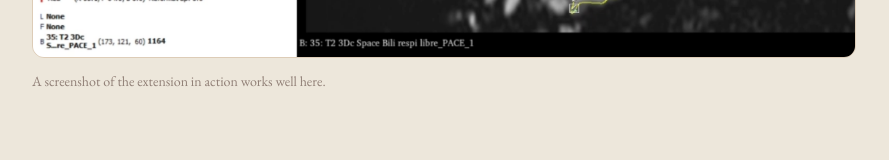
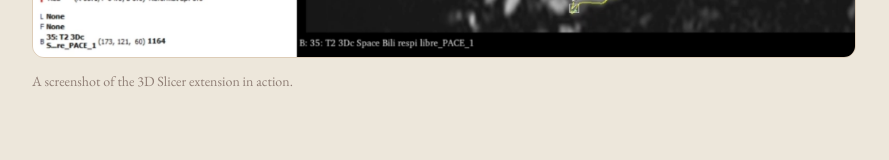
Before and after one commit to YaraIbrahimAnwar/portfolio, a Next.js app: page /vision in a window 1280 px wide. Shown: the part 2350-2510 px from the top of the page, without its empty margins (196-1085 px from the left). Built offline with nearby package versions, Linux system fonts and the light colour scheme; a web font is replaced by a local one.

Commit message:
refined details

```diff
--- a/app/vision/page.jsx
+++ b/app/vision/page.jsx
@@ -56,7 +56,7 @@ export default function Vision() {
           </p>
 
           <div className="figure"><img src="/seg_manuelle.png" alt="3D Slicer extension interface" /></div>
-          <p className="figcaption">A screenshot of the extension in action works well here.</p>
+          <p className="figcaption">A screenshot of the 3D Slicer extension in action.</p>
         </div>
 
         <footer className="footer">
```
